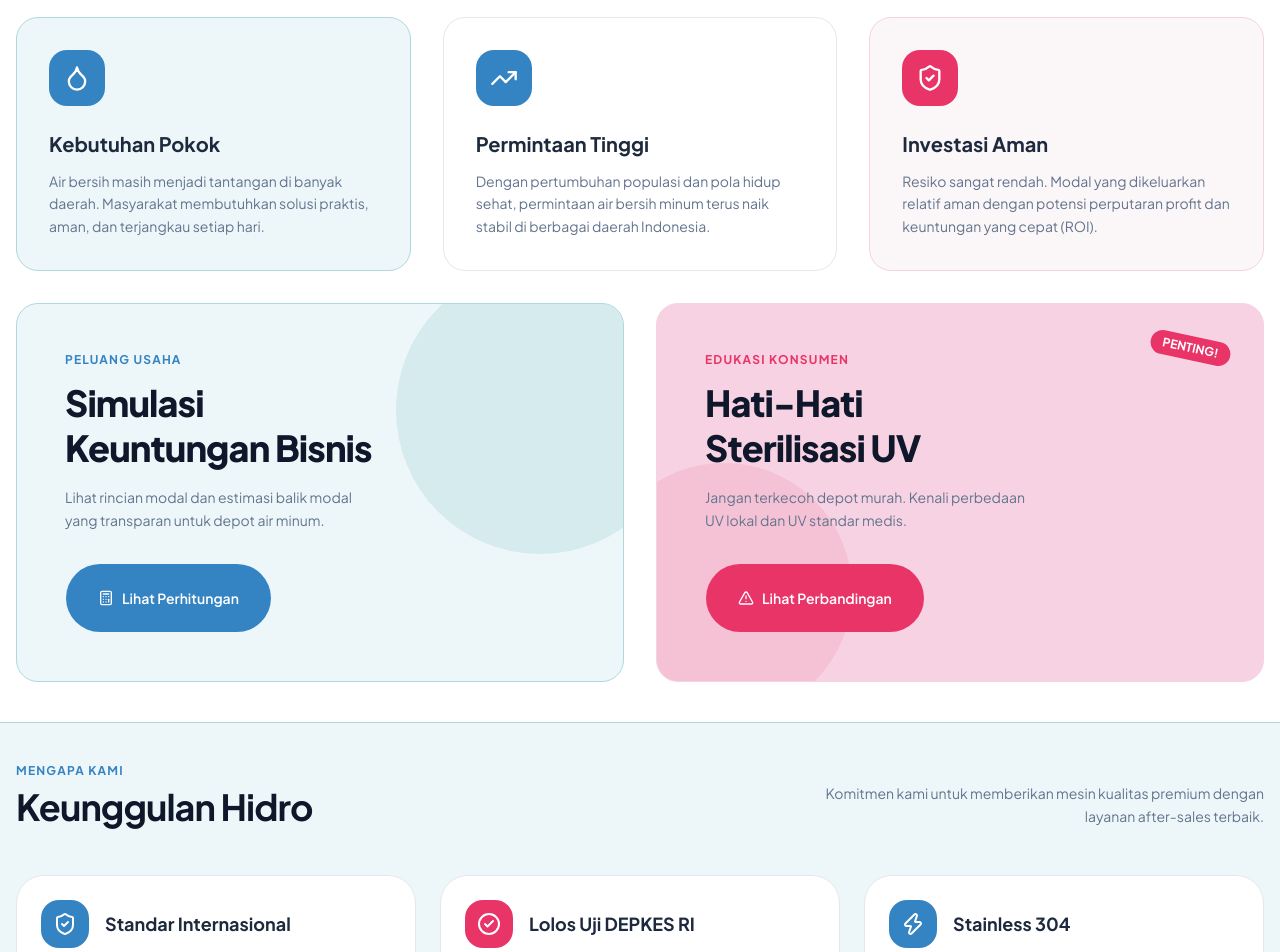
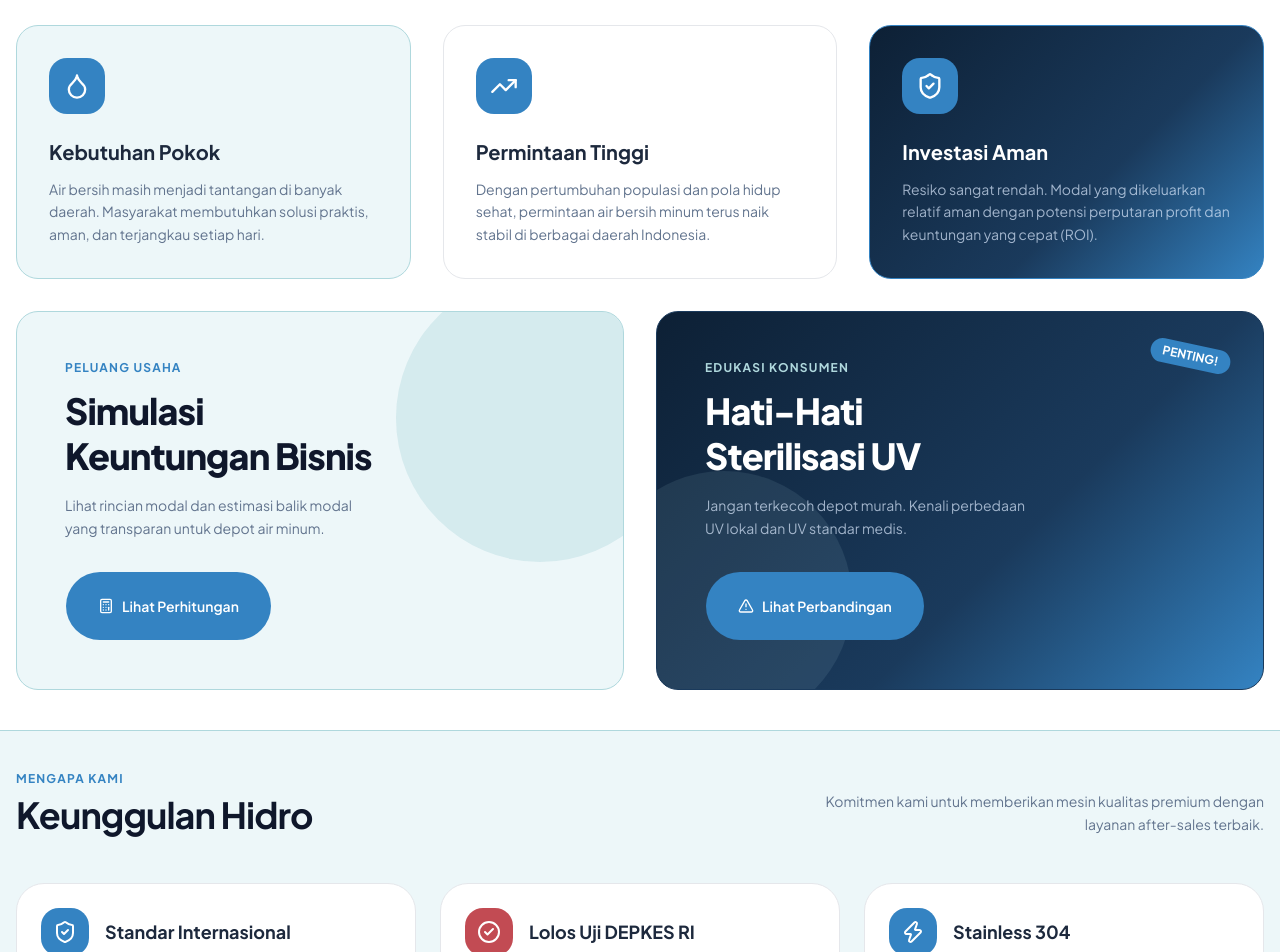
Before and after one commit to iza-aa/hidrolux, a Next.js app: page / in a window 1280 px wide. Shown: the part 940-1892 px from the top of the page. Built offline with nearby package versions, Linux system fonts and the light colour scheme.

Commit message:
feat: update brand colors and enhance UI components for consistency

```diff
--- a/src/app/globals.css
+++ b/src/app/globals.css
@@ -8,10 +8,12 @@
   /* Hidrolux Brand Colors */
   --color-brand-light: #AFD8DD;
   --color-brand-blue: #3483C2;
-  --color-brand-pink: #E93468;
+  --color-brand-navy: #0D2035;
+  --color-brand-navy-mid: #1a3a5c;
+  --color-brand-pink: #C24B53;
   --color-brand-light-bg: #EDF7F9;
-  --color-brand-pink-light: #F6D2E2;
-  --color-brand-pink-bg: #FBF6F8;
+  --color-brand-pink-light: #D8D7DC;
+  --color-brand-pink-bg: #E05363;
 
   --color-background: var(--background);
   --color-foreground: var(--foreground);
@@ -131,8 +133,18 @@
   }
   body {
     @apply bg-background text-foreground;
+    scrollbar-width: none;
+    -ms-overflow-style: none;
+  }
+  body::-webkit-scrollbar {
+    display: none;
   }
   html {
     @apply font-sans;
+    scrollbar-width: none;
+    -ms-overflow-style: none;
+  }
+  html::-webkit-scrollbar {
+    display: none;
   }
 }
--- a/src/app/page.tsx
+++ b/src/app/page.tsx
@@ -16,8 +16,8 @@ export default function Home() {
           <div className="bg-brand-light-bg rounded-[32px] px-8 py-4 md:px-14 md:py-6 relative overflow-hidden">
 
             {/* Decorative rings */}
-            <div className="absolute right-[-4%] top-1/2 -translate-y-1/2 w-96 h-96 border-32 border-brand-light/40 rounded-full pointer-events-none"></div>
-            <div className="absolute right-[6%] top-1/2 -translate-y-1/2 w-64 h-64 border-16 border-brand-light/25 rounded-full pointer-events-none"></div>
+            <div className="absolute right-[-15%] md:right-[-4%] top-1/2 -translate-y-1/2 w-72 h-72 md:w-96 md:h-96 rounded-full pointer-events-none border-[28px] border-brand-light/30"></div>
+            <div className="absolute right-[-2%] md:right-[8%] top-1/2 -translate-y-1/2 w-48 h-48 md:w-64 md:h-64 rounded-full pointer-events-none border-[16px] border-brand-light/20"></div>
 
             {/* Top row: headline + stats */}
             <div className="flex flex-col md:flex-row items-start justify-between gap-6 mb-8">
@@ -42,7 +42,7 @@ export default function Home() {
                 {[
                   { value: "400+", label: "Unit Terpasang", color: "#3483C2" },
                   { value: "12+", label: "Tahun Pengalaman", color: "#3483C2" },
-                  { value: "100%", label: "Produk Bergaransi", color: "#E93468" },
+                  { value: "100%", label: "Produk Bergaransi", color: "#C24B53" },
                   { value: "34 Prov", label: "Jangkauan Pengiriman", color: "#3483C2" },
                 ].map(({ value, label, color }) => (
                   <div key={label} className="bg-white rounded-2xl px-4 py-3 flex flex-col gap-0.5 border border-gray-100 shadow-sm">
--- a/src/components/carousel/BannerProduk1.tsx
+++ b/src/components/carousel/BannerProduk1.tsx
@@ -4,7 +4,7 @@ import { BadgeCheck, Zap, Shield } from "lucide-react"
 export function BannerProduk1() {
   return (
     <div
-      className="w-full h-52 md:h-64 rounded-3xl overflow-hidden relative flex items-center"
+      className="w-full min-h-52 md:h-64 rounded-3xl overflow-hidden relative flex items-center"
       style={{ backgroundColor: "#EFF7F9" }}
     >
       {/* Decorative circles */}
@@ -12,7 +12,7 @@ export function BannerProduk1() {
       <div className="absolute -left-6 -bottom-10 w-48 h-48 rounded-full opacity-20" style={{ backgroundColor: "#3483C2" }} />
 
       {/* Left: text content */}
-      <div className="relative z-10 flex-1 px-8 md:px-14 py-6">
+      <div className="relative z-10 flex-1 px-6 md:px-14 py-6">
         <div
           className="inline-block text-[10px] font-bold tracking-widest uppercase mb-3 px-3 py-1 rounded-full"
           style={{ backgroundColor: "#3483C2", color: "white" }}
--- a/src/components/layout/Navbar.tsx
+++ b/src/components/layout/Navbar.tsx
@@ -27,7 +27,7 @@ export function Navbar() {
         <Link href="/" className="flex flex-col leading-none group">
           <div className="flex items-baseline">
             <span className="text-2xl font-black tracking-tight text-slate-900">HID</span>
-            <span className="text-2xl font-black tracking-tight" style={{ color: "#E93468" }}>RO</span>
+            <span className="text-2xl font-black tracking-tight" style={{ color: "#C24B53" }}>RO</span>
           </div>
           <div className="h-0.5 w-full rounded-full bg-slate-900 my-0.5"></div>
           <span className="text-[8px] font-bold text-slate-900 tracking-widest uppercase">WATER TREATMENT SYSTEM</span>
--- a/src/components/sections/AnalisaKeuntungan.tsx
+++ b/src/components/sections/AnalisaKeuntungan.tsx
@@ -40,29 +40,29 @@ export function AnalisaKeuntungan() {
           </div>
 
           {/* Banner 2: Edukasi UV */}
-          <div className={`bg-brand-pink-light rounded-3xl p-8 md:p-12 relative overflow-hidden flex flex-col justify-center min-h-90 transition-all border ${activeCard === "perbandingan" ? "border-brand-pink" : "border-brand-pink-light"}`}>
+          <div className={`rounded-3xl p-8 md:p-12 relative overflow-hidden flex flex-col justify-center min-h-90 transition-all border ${activeCard === "perbandingan" ? "border-brand-blue" : "border-brand-navy-mid"}`} style={{ background: "linear-gradient(135deg, #0D2035 0%, #1a3a5c 60%, #3483C2 100%)" }}>
             <div className="absolute top-0 right-0 p-8">
-              <div className="bg-brand-pink text-white text-xs font-bold px-3 py-1 rounded-full transform rotate-12">
+              <div className="bg-brand-blue text-white text-xs font-bold px-3 py-1 rounded-full transform rotate-12">
                 PENTING!
               </div>
             </div>
             <div className="relative z-10">
-              <div className="text-brand-pink font-bold text-xs tracking-widest uppercase mb-3">EDUKASI KONSUMEN</div>
-              <h3 className="text-3xl md:text-4xl font-extrabold text-slate-900 mb-4 tracking-tight leading-tight">
+              <div className="text-brand-light font-bold text-xs tracking-widest uppercase mb-3">EDUKASI KONSUMEN</div>
+              <h3 className="text-3xl md:text-4xl font-extrabold text-white mb-4 tracking-tight leading-tight">
                 Hati-Hati<br/>Sterilisasi UV
               </h3>
-              <p className="text-slate-500 mb-8 max-w-xs text-sm leading-relaxed">
+              <p className="text-blue-100/70 mb-8 max-w-xs text-sm leading-relaxed">
                 Jangan terkecoh depot murah. Kenali perbedaan UV lokal dan UV standar medis.
               </p>
               <Button
                 onClick={() => toggle("perbandingan")}
-                className="bg-brand-pink hover:bg-brand-pink/90 text-white rounded-full px-8 py-6 h-auto font-semibold flex items-center gap-2 w-fit transition-all"
+                className="bg-brand-blue hover:bg-brand-blue/90 text-white rounded-full px-8 py-6 h-auto font-semibold flex items-center gap-2 w-fit transition-all"
               >
                 <AlertTriangle className="w-5 h-5" />
                 {activeCard === "perbandingan" ? "Tutup" : "Lihat Perbandingan"}
               </Button>
             </div>
-            <div className="absolute left-[-10%] bottom-[-10%] w-64 h-64 bg-brand-pink/10 rounded-full"></div>
+            <div className="absolute left-[-10%] bottom-[-10%] w-64 h-64 bg-brand-light/10 rounded-full"></div>
           </div>
         </div>
 
@@ -73,7 +73,7 @@ export function AnalisaKeuntungan() {
             {/* PERHITUNGAN */}
             {activeCard === "perhitungan" && (
               <>
-                <div className="flex items-center justify-between pb-5 border-b border-brand-light mb-8">
+                <div className="flex items-center justify-between pb-5 mb-6">
                   <div className="flex items-center gap-3">
                     <div className="bg-brand-blue p-2.5 rounded-xl">
                       <Calculator className="w-5 h-5 text-white" />
@@ -153,7 +153,7 @@ export function AnalisaKeuntungan() {
             {/* PERBANDINGAN */}
             {activeCard === "perbandingan" && (
               <>
-                <div className="flex items-center justify-between pb-5 border-b border-brand-light mb-8">
+                <div className="flex items-center justify-between pb-5 mb-6">
                   <div className="flex items-center gap-3">
                     <div className="bg-brand-pink p-2.5 rounded-xl">
                       <AlertTriangle className="w-5 h-5 text-white" />
@@ -180,10 +180,10 @@ export function AnalisaKeuntungan() {
                   </div>
 
                   <div className="border border-brand-blue rounded-2xl overflow-hidden relative">
-                    <div className="absolute -top-3 -right-3 bg-brand-pink text-white text-[10px] font-bold px-3 py-1 rounded-full">STANDAR HIDRO</div>
                     <div className="bg-brand-blue px-5 py-4 flex items-center gap-3">
                       <CheckCircle2 className="text-brand-light w-6 h-6" />
                       <h4 className="font-bold text-white text-base">UV Hidro</h4>
+                      <span className="ml-auto bg-brand-pink text-white text-[10px] font-bold px-3 py-1 rounded-full">STANDAR HIDRO</span>
                     </div>
                     <ul className="divide-y divide-brand-light/30">
                       <li className="flex items-start gap-3 px-5 py-3 text-sm text-slate-700 bg-brand-light-bg"><span className="text-brand-blue font-bold mt-0.5 shrink-0">v</span> Housing UV stainless murni 304 tebal.</li>
--- a/src/components/sections/DaftarProduk.tsx
+++ b/src/components/sections/DaftarProduk.tsx
@@ -68,7 +68,7 @@ const products: Product[] = [
     category: "Air Minum Dalam Kemasan",
     description: "Mesin cup sealer otomatis untuk produksi air minum kemasan massal.",
     icon: <Package className="w-14 h-14 text-white/90" />,
-    gradient: "from-[#E93468] to-[#3483C2]"
+    gradient: "from-[#C24B53] to-[#3483C2]"
   },
   {
     id: "p7",
@@ -86,7 +86,7 @@ const products: Product[] = [
     category: "After-Sales",
     description: "Teknisi berpengalaman siap menangani perawatan dan perbaikan mesin water purifier.",
     icon: <Headphones className="w-14 h-14 text-white/90" />,
-    gradient: "from-[#E93468] to-[#F6D2E2]"
+    gradient: "from-[#C24B53] to-[#D8D7DC]"
   }
 ]
 
@@ -117,7 +117,7 @@ export function DaftarProduk() {
     <section className="py-10 bg-white">
       <div className="container mx-auto px-4 max-w-7xl relative">
         <div className="mb-12 flex flex-col md:flex-row justify-between items-end gap-6 text-center md:text-left">
-          <div>
+          <div className="w-full md:w-auto">
             <div className="text-brand-blue font-bold text-xs tracking-widest uppercase mb-2">PRODUK KAMI</div>
             <h2 className="text-3xl font-bold tracking-tight text-slate-900 sm:text-4xl">
               Pilihan Terbaik Untuk Anda
--- a/src/components/sections/PeluangBisnis.tsx
+++ b/src/components/sections/PeluangBisnis.tsx
@@ -40,12 +40,12 @@ export function PeluangBisnis() {
           </div>
 
           {/* Card 3 */}
-          <div className="rounded-3xl p-8 hover:-translate-y-2 transition-transform duration-300" style={{ backgroundColor: "#FBF6F8", border: "1.5px solid #F6D2E2" }}>
-            <div className="bg-brand-pink w-14 h-14 rounded-2xl flex items-center justify-center mb-6">
+          <div className="rounded-3xl p-8 hover:-translate-y-2 transition-transform duration-300" style={{ background: "linear-gradient(135deg, #0D2035 0%, #1a3a5c 60%, #3483C2 100%)", border: "1.5px solid #3483C2" }}>
+            <div className="bg-brand-blue w-14 h-14 rounded-2xl flex items-center justify-center mb-6">
               <ShieldCheck className="w-7 h-7 text-white" />
             </div>
-            <h3 className="font-bold text-slate-800 text-xl mb-3">Investasi Aman</h3>
-            <p className="text-slate-500 text-sm leading-relaxed">
+            <h3 className="font-bold text-white text-xl mb-3">Investasi Aman</h3>
+            <p className="text-blue-100/70 text-sm leading-relaxed">
               Resiko sangat rendah. Modal yang dikeluarkan relatif aman dengan potensi perputaran profit dan keuntungan yang cepat (ROI).
             </p>
           </div>
```
Also changed, not shown: src/components/carousel/BannerLayanan.tsx (+4 -4 lines), src/components/carousel/BannerPemasangan.tsx (+5 -5 lines), src/components/carousel/BannerProduk2.tsx (+5 -5 lines), src/components/carousel/BannerUV.tsx (+4 -4 lines).
